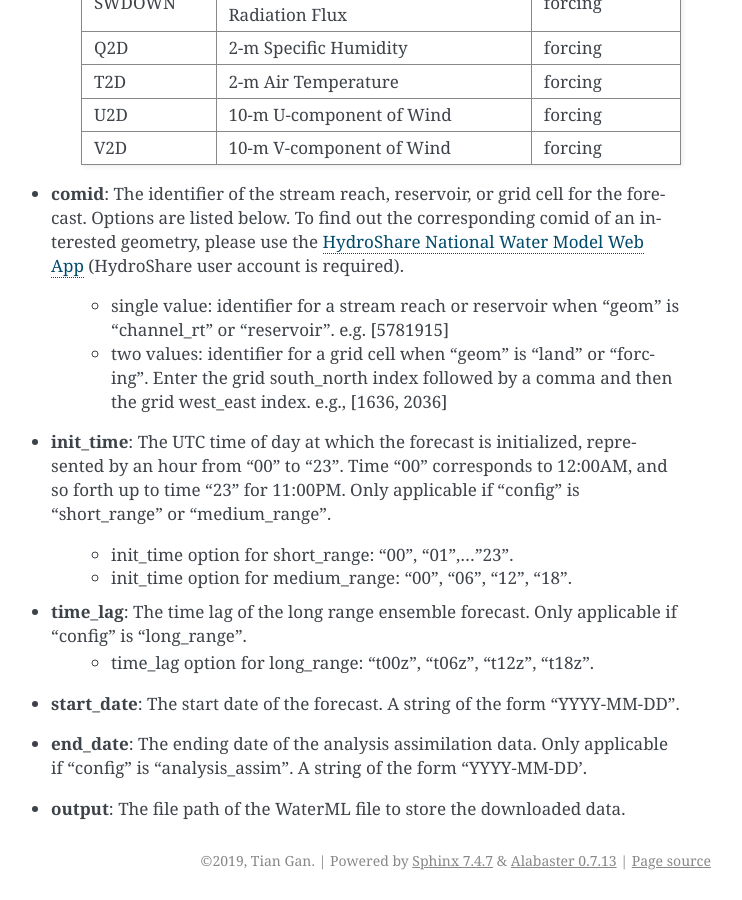
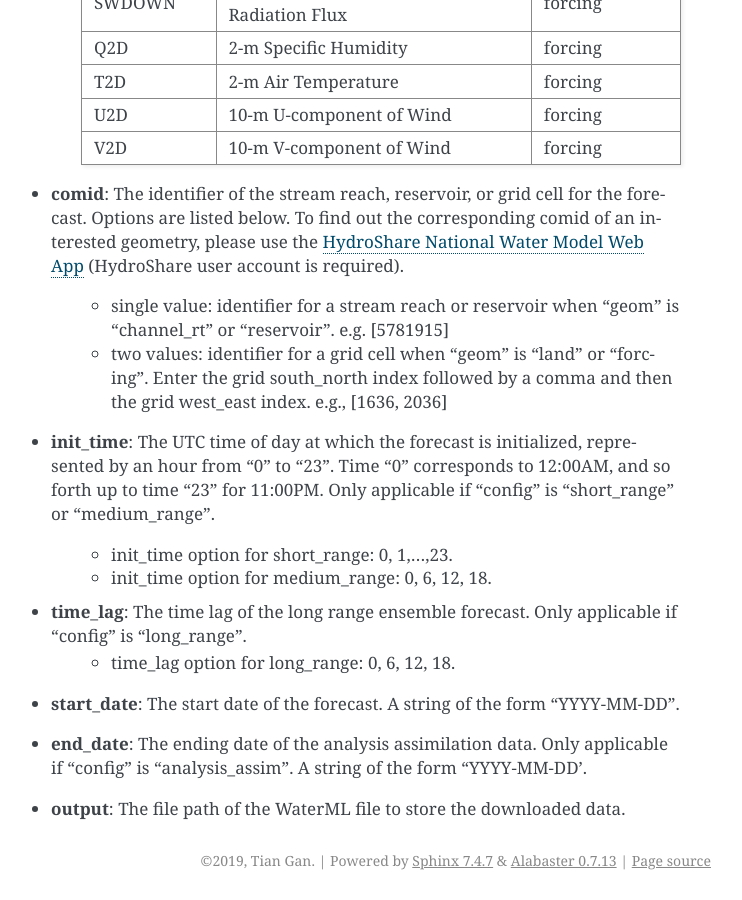
Before and after one commit to gantian127/nwm, a Sphinx documentation site: the page built from docs/source/index.rst, in a window 1280 px wide and 900 px high, scrolled down 4374 px. Shown: the whole window, without its empty margins (399-1141 px from the left). Built offline with Sphinx 7.4.7, drawn with Linux system fonts in a browser that asks for light colours.

Commit message:
update docs parameter setting info

```diff
--- a/docs/source/index.rst
+++ b/docs/source/index.rst
@@ -189,15 +189,15 @@ Parameter settings
     * two values: identifier for a grid cell when "geom" is "land" or "forcing".
       Enter the grid south_north index followed by a comma and then the grid west_east index. e.g., [1636, 2036]
 
-* **init_time**: The UTC time of day at which the forecast is initialized, represented by an hour from "00" to "23".
-  Time "00" corresponds to 12:00AM, and so forth up to time "23" for 11:00PM.
+* **init_time**: The UTC time of day at which the forecast is initialized, represented by an hour from "0" to "23".
+  Time "0" corresponds to 12:00AM, and so forth up to time "23" for 11:00PM.
   Only applicable if "config" is "short_range" or "medium_range".
 
-    * init_time option for short_range: "00", "01",..."23".
-    * init_time option for medium_range: "00", "06", "12", "18".
+    * init_time option for short_range: 0, 1,...,23.
+    * init_time option for medium_range: 0, 6, 12, 18.
 
 * **time_lag**: The time lag of the long range ensemble forecast. Only applicable if "config" is "long_range".
-    * time_lag option for long_range: "t00z", "t06z", "t12z", "t18z".
+    * time_lag option for long_range: 0, 6, 12, 18.
 
 * **start_date**: The start date of the forecast. A string of the form "YYYY-MM-DD".
 
```
